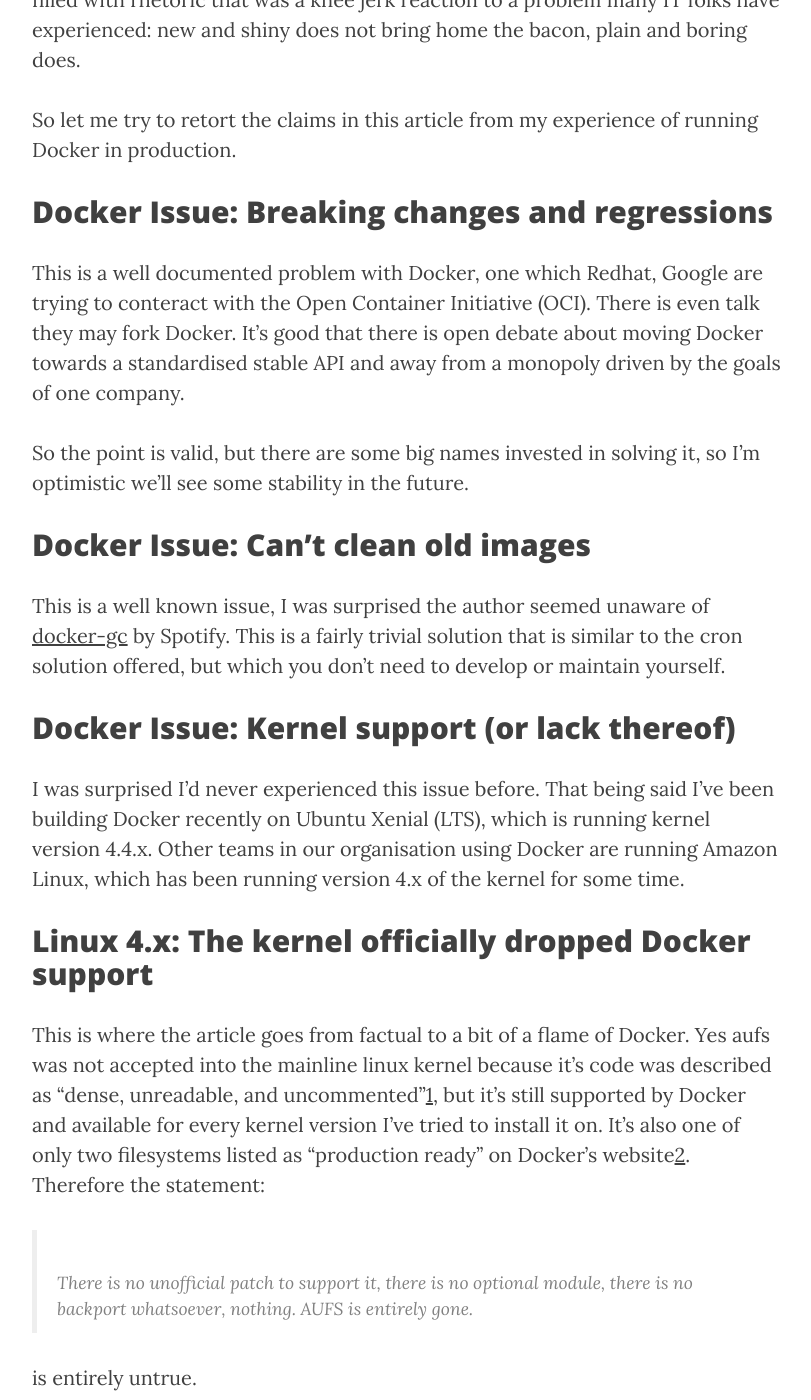
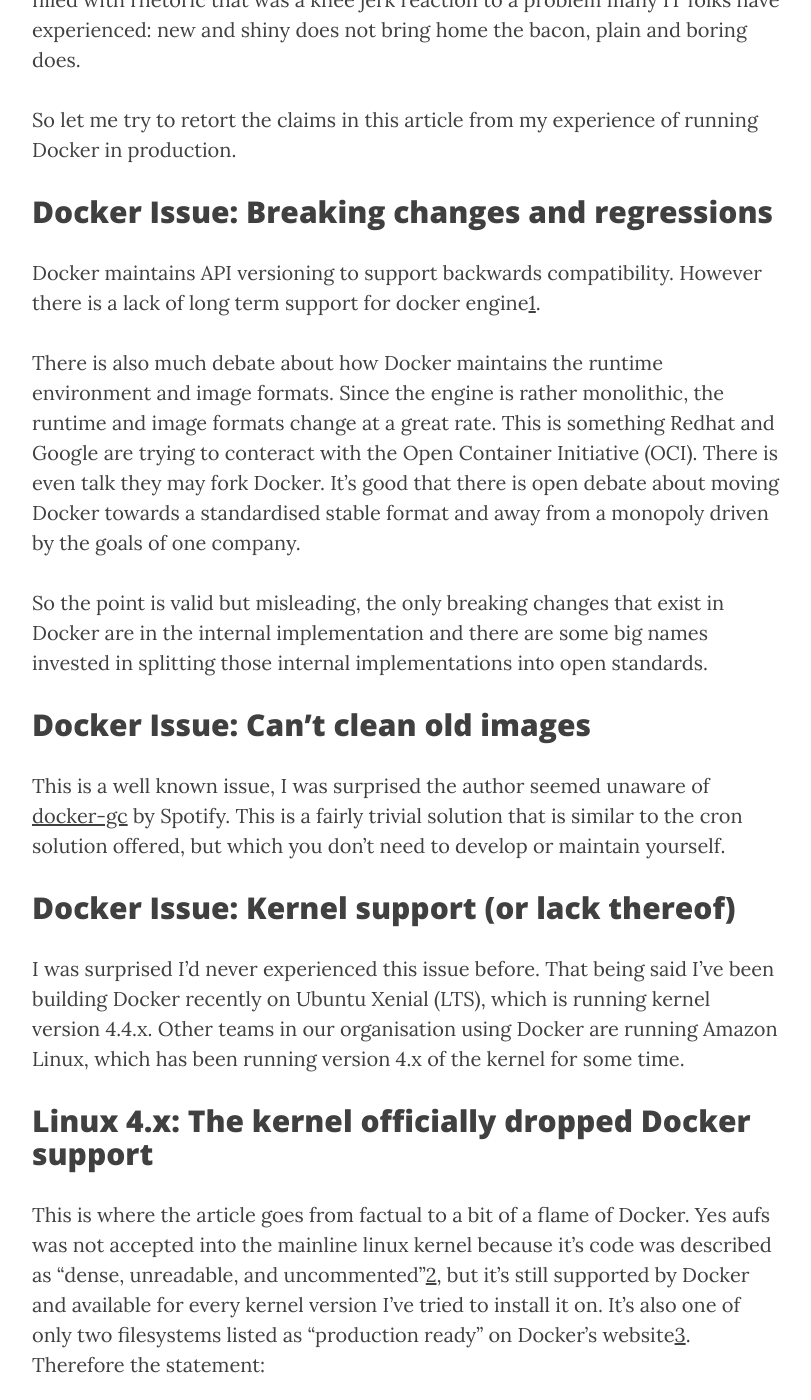
Before and after one commit to nemski/nemski.github.com, a Jekyll site: the page built from _posts/2016-11-05-docker-in-production.markdown, in a window 1280 px wide and 1400 px high, scrolled down 718 px. Shown: the whole window, without its empty margins (233-1044 px from the left). Built offline with Jekyll 4.4.1, drawn with Linux system fonts in a browser that asks for light colours; nearby versions of some CDN libraries; library files that are not in the unit come from our copies; some of the changed text lies outside the part shown.

Commit message:
Clarify that the docker API is backwards compatible

```diff
--- a/_posts/2016-11-05-docker-in-production.markdown
+++ b/_posts/2016-11-05-docker-in-production.markdown
@@ -12,10 +12,12 @@
 
 ## Docker Issue: Breaking changes and regressions
 
-This is a well documented problem with Docker, one which Redhat, Google are trying to conteract with the Open Container Initiative (OCI). There is even talk they may fork Docker.
-It's good that there is open debate about moving Docker towards a standardised stable API and away from a monopoly driven by the goals of one company.
+Docker maintains API versioning to support backwards compatibility. However there is a lack of long term support for docker engine[1].
 
-So the point is valid, but there are some big names invested in solving it, so I'm optimistic we'll see some stability in the future.
+There is also much debate about how Docker maintains the runtime environment and image formats. Since the engine is rather monolithic, the runtime and image formats change at a great rate. This is something Redhat and Google are trying to conteract with the Open Container Initiative (OCI). There is even talk they may fork Docker.
+It's good that there is open debate about moving Docker towards a standardised stable format and away from a monopoly driven by the goals of one company.
+
+So the point is valid but misleading, the only breaking changes that exist in Docker are in the internal implementation and there are some big names invested in splitting those internal implementations into open standards.
 
 ## Docker Issue: Can’t clean old images
 
@@ -27,7 +29,7 @@
 
 ## Linux 4.x: The kernel officially dropped Docker support
 
-This is where the article goes from factual to a bit of a flame of Docker. Yes aufs was not accepted into the mainline linux kernel because it's code was described as "dense, unreadable, and uncommented"[1], but it's still supported by Docker and available for every kernel version I've tried to install it on. It's also one of only two filesystems listed as "production ready" on Docker's website[2]. Therefore the statement:
+This is where the article goes from factual to a bit of a flame of Docker. Yes aufs was not accepted into the mainline linux kernel because it's code was described as "dense, unreadable, and uncommented"[2], but it's still supported by Docker and available for every kernel version I've tried to install it on. It's also one of only two filesystems listed as "production ready" on Docker's website[3]. Therefore the statement:
 
 > There is no unofficial patch to support it, there is no optional module, there is no backport whatsoever, nothing. AUFS is entirely gone.
 
@@ -83,5 +84,10 @@
 
 My intent was to show how I consider Docker to be production ready for our organisation (because we are using it), but to concede there are a number of problems with it. Production ready means different things to different organisations, it's important that each makes their own decision. I'm not trying to advocate that Docker is production ready for everybody, it's not. I am trying to give people all the information they need to make the decision themselves by correcting some of the factual innacuracies and misleading statements in Thehftguy's post.
 
-[1]: https://lwn.net/Articles/327738/
-[2]: https://docs.docker.com/engine/userguide/storagedriver/selectadriver/
+## Edit 2 6/11/16
+
+An earlier version of this blog post implied that the Docker API was not backwards compatible. Docker were at pains to point out to me this is not true, so the post has been changed to clarify that position.
+
+[1]: https://github.com/docker/docker/issues/20424
+[2]: https://lwn.net/Articles/327738/
+[3]: https://docs.docker.com/engine/userguide/storagedriver/selectadriver/
```
Also changed, not shown: other parts of _posts/2016-11-05-docker-in-production.markdown (+1 -2 lines).
